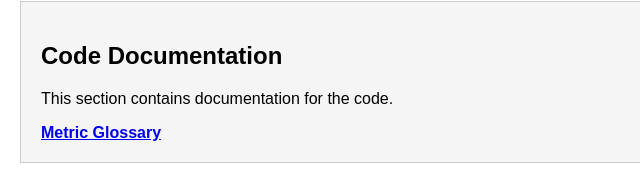
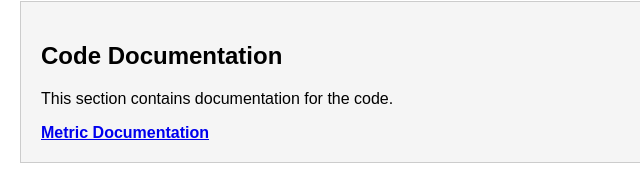
Before and after one commit to TausifIqbal/TausifIqbal.githib.io, a plain HTML site: page docs/index.html in a window 1280 px wide. Shown: the part 79-262 px from the top of the page, 0-640 px from the left. Drawn offline with Linux system fonts and the light colour scheme.

Commit message:
updated workflow

```diff
--- a/docs/index.html
+++ b/docs/index.html
@@ -51,7 +51,7 @@
             This section contains documentation for the code.
         </p>
 
-        <div class="term"><a href="./metrics/documentation/index.html">  Metric Glossary</a></div>
+        <div class="term"><a href="./metrics/documentation/index.html">  Metric Documentation</a></div>
 
     </div>
 
```
